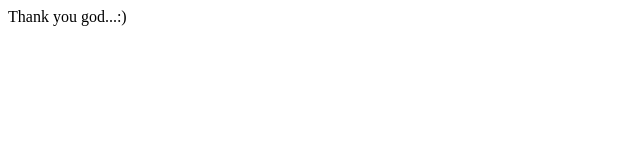
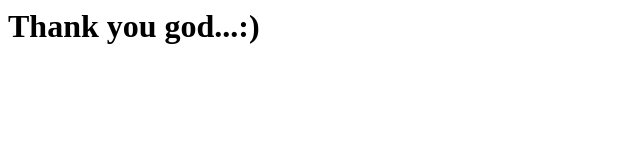
Before and after one commit to helojellysoft/thankyougod.github.io, a plain HTML site: page index.html in a window 1280 px wide. Shown: the whole page, without its empty margins (0-640 px from the left). Drawn offline with Linux system fonts and the light colour scheme.

Commit message:
Update index.html

```diff
--- a/index.html
+++ b/index.html
@@ -1,8 +1,6 @@
 <html>
-    <title>
-    <head>try</head>
-    </title>
+
 <body>
-    Thank you god...:)
-    </body>
+    <h1>  Thank you god...:)</h1>
+  </body>
 </html>
```
